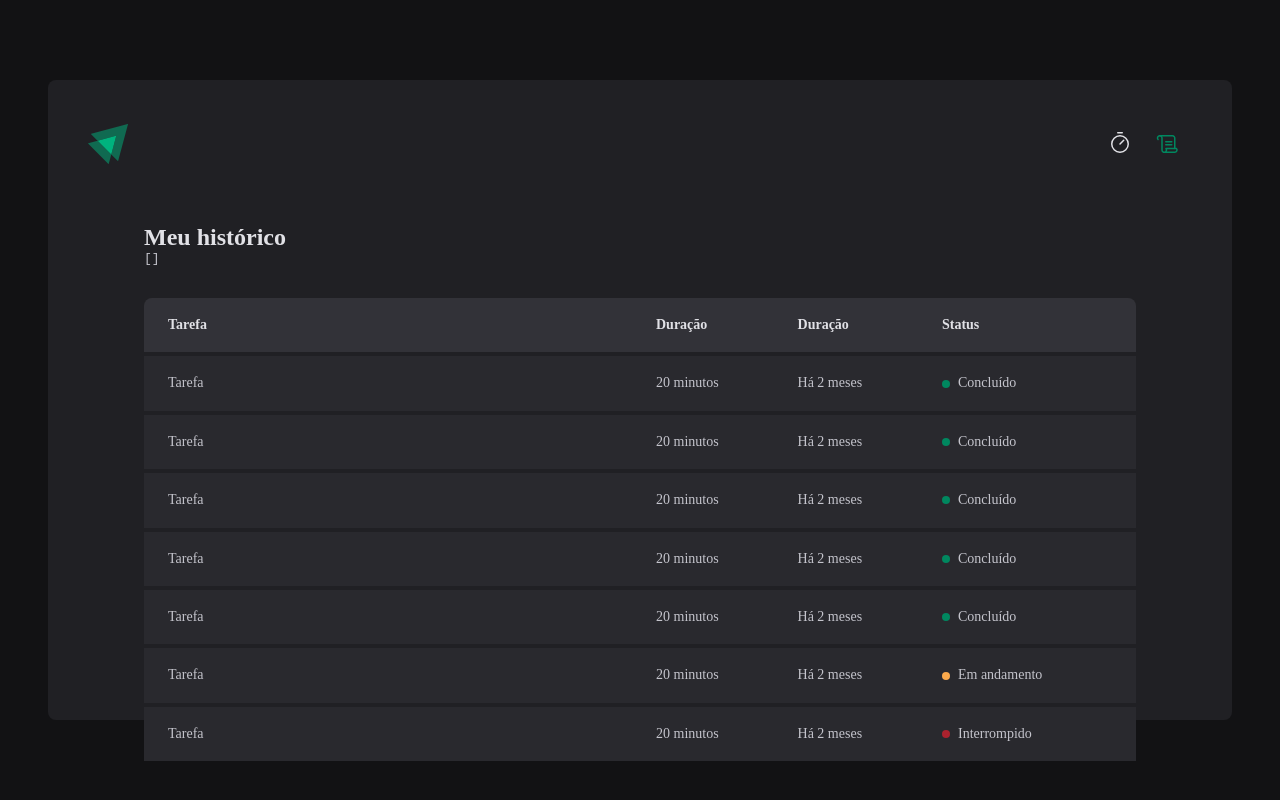
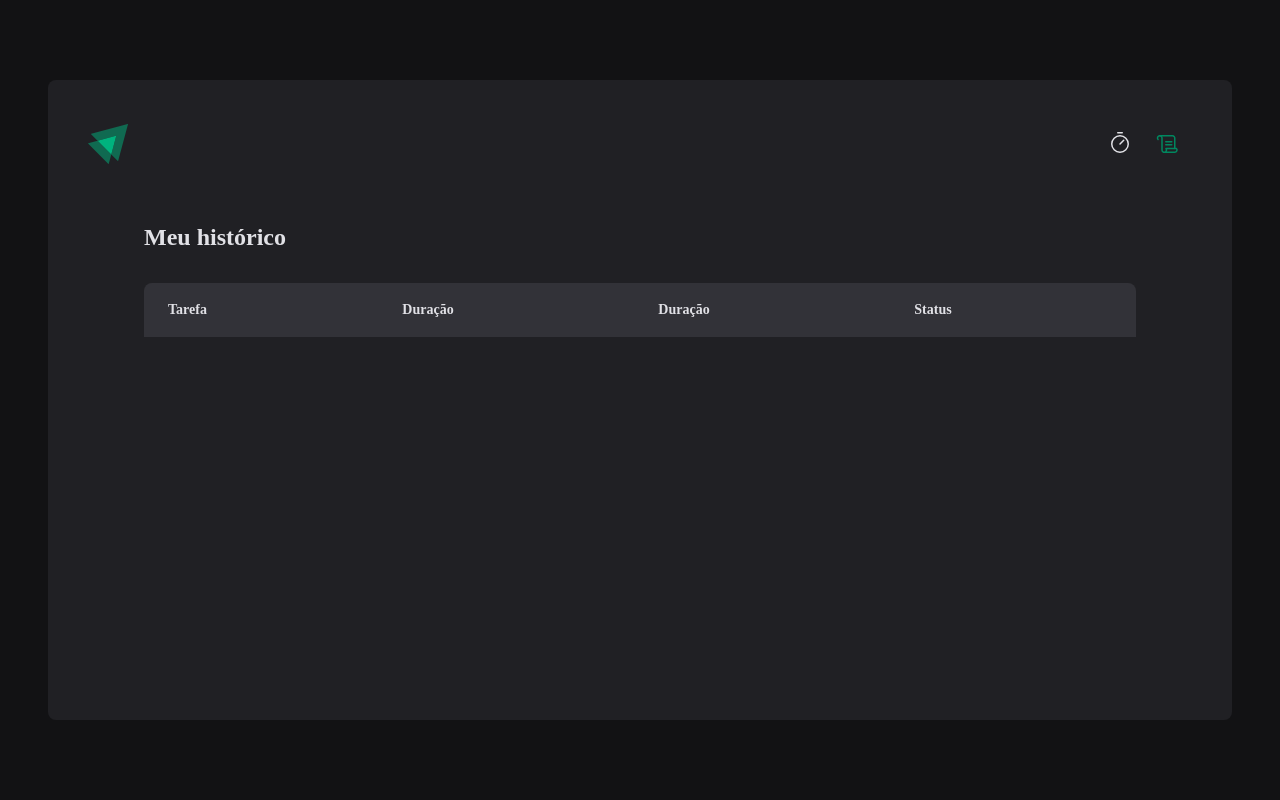
Before and after one commit to EduardoRGS/ignite-time, a React (Vite) app in the folder ignite-time/: page /history in a window 1280 px wide. Shown: the top 800 px of the page. Built offline with nearby package versions, Linux system fonts and the light colour scheme.

Commit message:
Ajustar funcionamento da listas de ciclos no historico

```diff
--- a/ignite-time/src/pages/History/index.tsx
+++ b/ignite-time/src/pages/History/index.tsx
@@ -11,8 +11,6 @@
     <HistoryContainer>
       <h1>Meu histórico</h1>
 
-      <pre>{JSON.stringify(cycles, null, 2)}</pre>
-
       <HistoryList>
         <table>
           <thead>
@@ -24,62 +22,28 @@
             </tr>
           </thead>
           <tbody>
-            <tr>
-              <td>Tarefa</td>
-              <td>20 minutos</td>
-              <td>Há 2 meses</td>
-              <td>
-                 <Status statusColor="green">Concluído</Status>
-              </td>
-            </tr>
-            <tr>
-              <td>Tarefa</td>
-              <td>20 minutos</td>
-              <td>Há 2 meses</td>
-              <td>
-                 <Status statusColor="green">Concluído</Status>
-              </td>
-            </tr>
-            <tr>
-              <td>Tarefa</td>
-              <td>20 minutos</td>
-              <td>Há 2 meses</td>
-              <td>
-                  <Status statusColor="green">Concluído</Status>
-              </td>
-            </tr>
-            <tr>
-              <td>Tarefa</td>
-              <td>20 minutos</td>
-              <td>Há 2 meses</td>
-              <td>
-                <Status statusColor="green">Concluído</Status>
-              </td>
-            </tr>
-            <tr>
-              <td>Tarefa</td>
-              <td>20 minutos</td>
-              <td>Há 2 meses</td>
-              <td>
-                <Status statusColor="green">Concluído</Status>
-              </td>
-            </tr>
-            <tr>
-              <td>Tarefa</td>
-              <td>20 minutos</td>
-              <td>Há 2 meses</td>
-              <td>
-                 <Status statusColor="yellow">Em andamento</Status>
-              </td>
-            </tr>
-            <tr>
-              <td>Tarefa</td>
-              <td>20 minutos</td>
-              <td>Há 2 meses</td>
-              <td>
-                 <Status statusColor="red">Interrompido</Status>
-              </td>
-            </tr>
+            {cycles.map((cycle) => {
+              return (
+                <tr key={cycle.id}>
+                  <td>{cycle.task}</td>
+                  <td>{cycle.minutesAmount} minutos</td>
+                  <td>{cycle.startDate.toISOString()}</td>
+                  <td>
+                    {cycle.finishedDate && (
+                      <Status statusColor="green">Concluído</Status>
+                    )}
+
+                    {cycle.interruptedDate && (
+                      <Status statusColor="red">Interrompido</Status>
+                    )}
+
+                    {!cycle.finishedDate && !cycle.interruptedDate && (
+                      <Status statusColor="yellow">Em andamento</Status>
+                    )}
+                  </td>
+                </tr>
+              )
+            })}
           </tbody>
         </table>
       </HistoryList>
```
